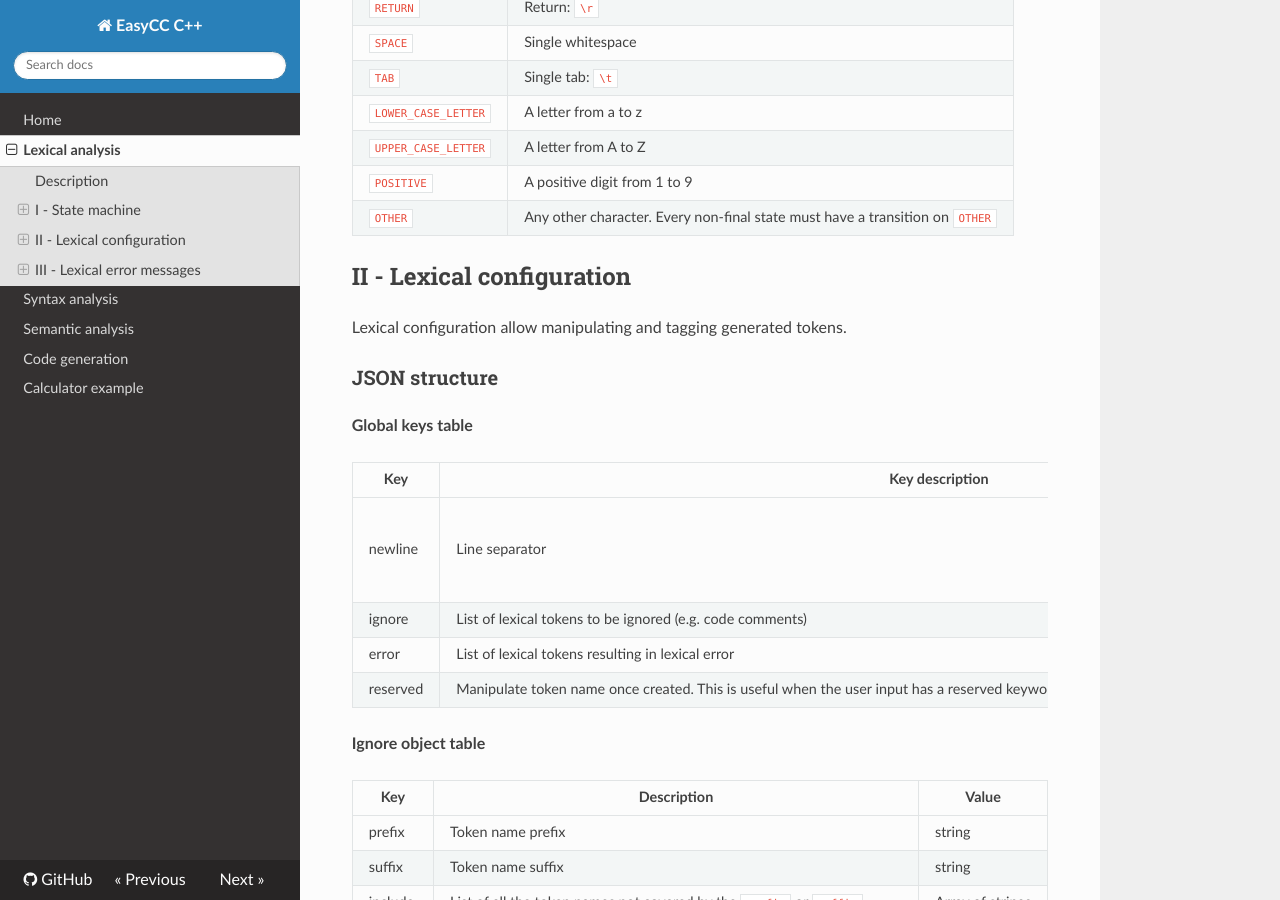
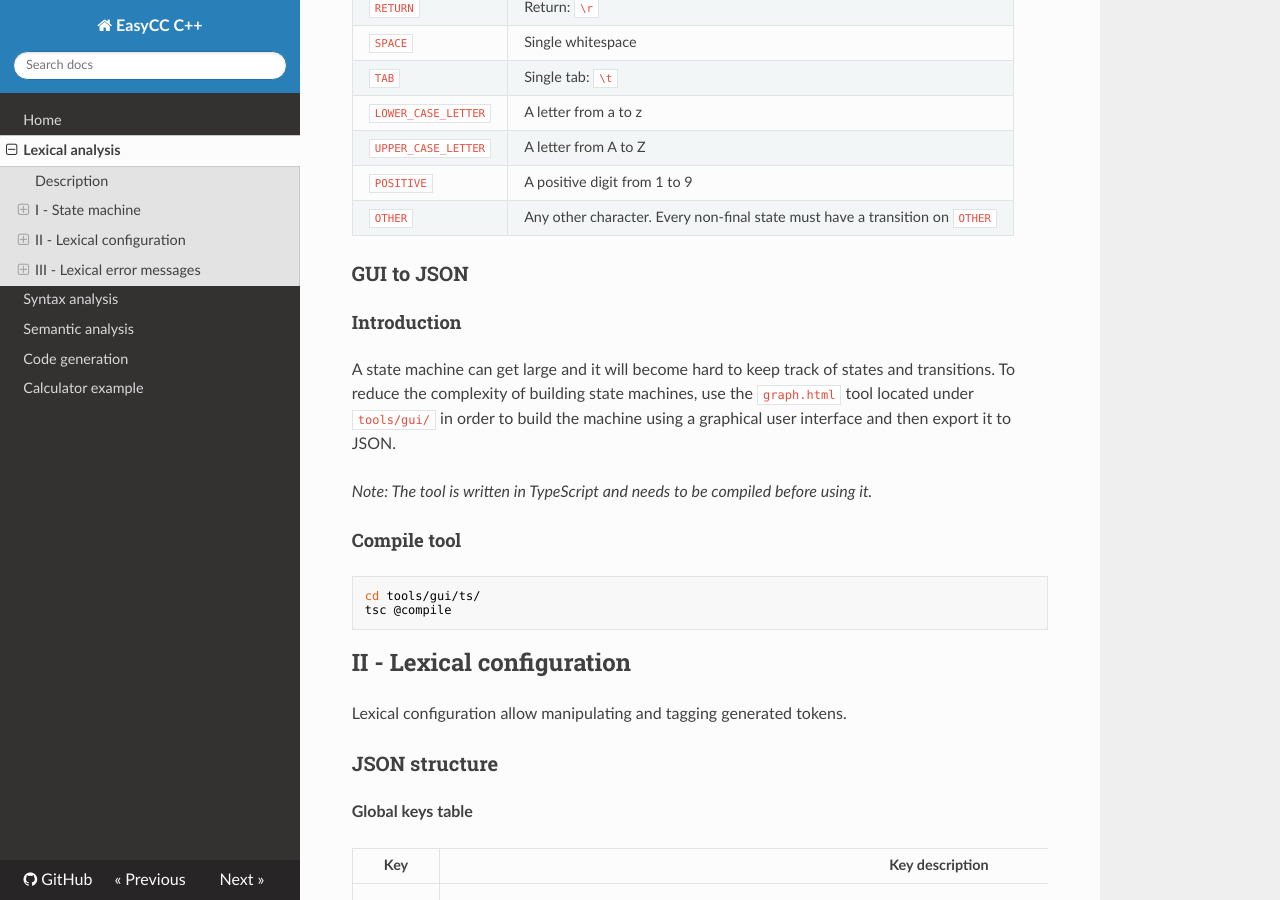
Before and after one commit to amirbawab/EasyCC-CPP, an MkDocs documentation site: the page built from docs/lexical.md, in a window 1280 px wide and 900 px high, scrolled down 1480 px. Built offline with MkDocs 1.6.1, drawn with Linux system fonts in a browser that asks for light colours; nearby versions of some CDN libraries; old or Windows-style settings are respelled for this version of MkDocs.

Commit message:
Enhanced docs

````diff
--- a/docs/lexical.md
+++ b/docs/lexical.md
@@ -164,6 +164,20 @@ Edges allow input characters to traverse the graph by assigning a letter label t
         <td>Any other character. Every non-final state must have a transition on <code>OTHER</code></td>
     </tr>
 </table>
+
+### GUI to JSON
+#### Introduction
+A state machine can get large and it will become hard to keep track of states and transitions. To reduce the
+complexity of building state machines, use the `graph.html` tool located under `tools/gui/` in order to
+build the machine using a graphical user interface and then export it to JSON.
+
+*Note: The tool is written in TypeScript and needs to be compiled before using it.*
+
+#### Compile tool
+```bash
+cd tools/gui/ts/
+tsc @compile
+```
 
 ## II - Lexical configuration
 Lexical configuration allow manipulating and tagging generated tokens.
````
Also changed, not shown: docs/state-machine.png (added).
